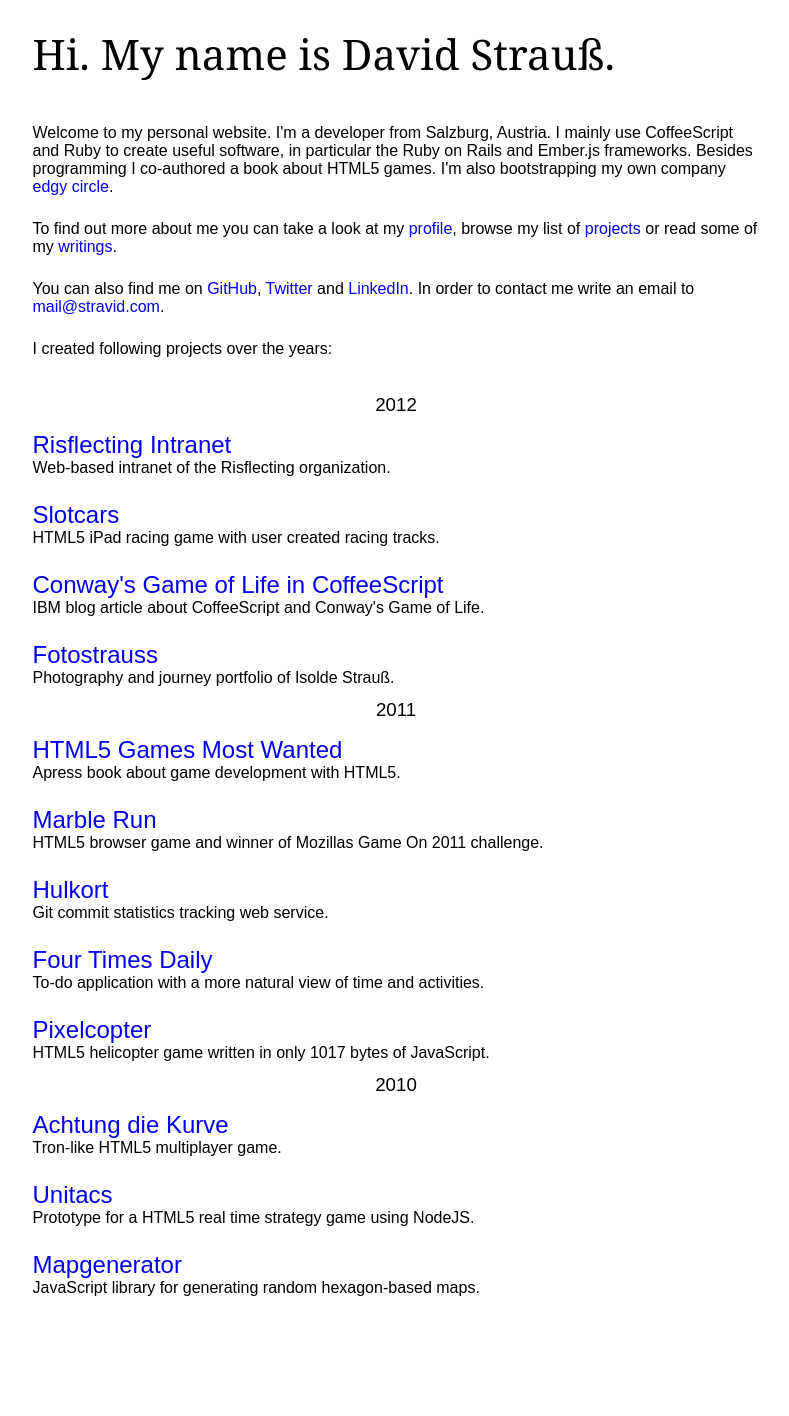
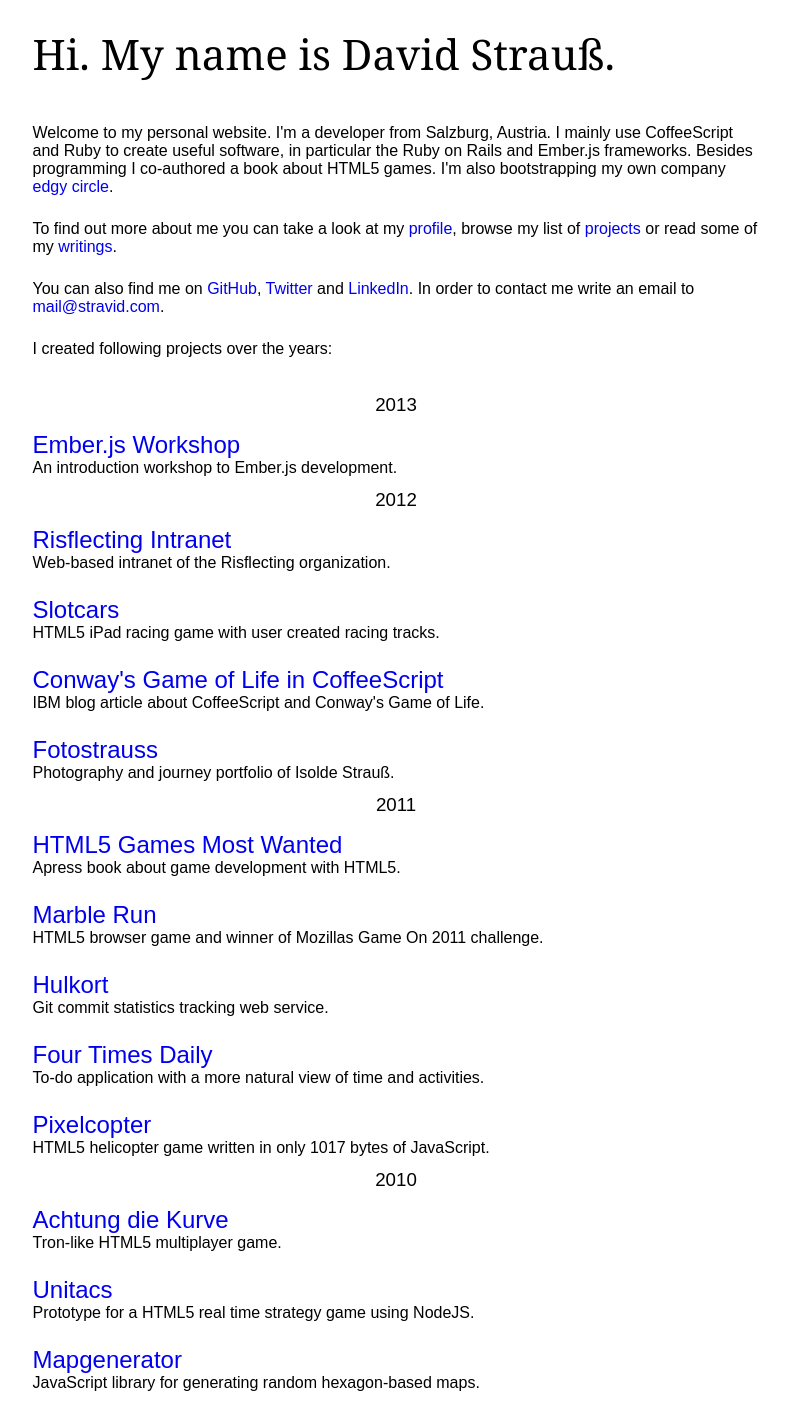
Before and after one commit to stravid/stravid-website, a Jekyll site: the page built from index.html, in a window 1280 px wide. Shown: the whole page, without its empty margins (244-1033 px from the left). Built offline with Jekyll 4.4.1, drawn with Linux system fonts in a browser that asks for light colours; Markdown is read by kramdown in place of the engine named in the settings; comment, search, counter and statistics services are not loaded; before the commit the page ends 1321 px from its top, so only the background shows below that.

Commit message:
Update content with Ember.js workshop

```diff
--- a/index.html
+++ b/index.html
@@ -18,6 +18,14 @@
       </p>
 
       <a id="projects">&nbsp;</a>
+      <div class="year-divider"><h3>2013</h3></div>
+      <ul>
+        <li>
+          <h2><a href="http://edgycircle.com/leistungen/emberjs-workshop/">Ember.js Workshop</a></h2>
+          <p>An introduction workshop to Ember.js development.</p>
+        </li>
+      </ul>
+
       <div class="year-divider"><h3>2012</h3></div>
       <ul>
         <li>
```
Also changed, not shown: de/_posts/2013-09-05-emberjs-einfuehrungs-workshop.md (+4 -1 lines).
